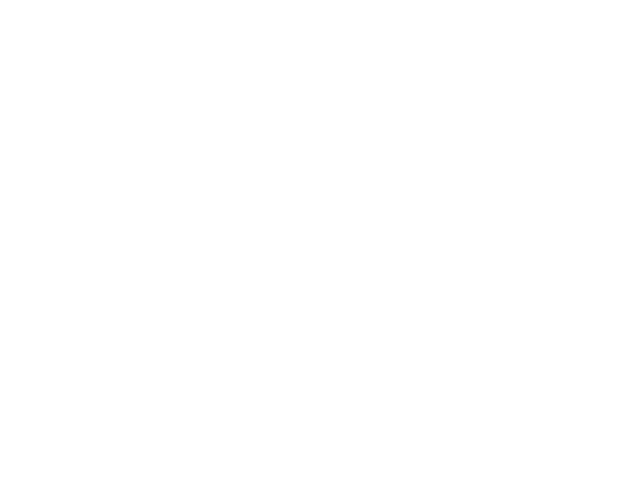
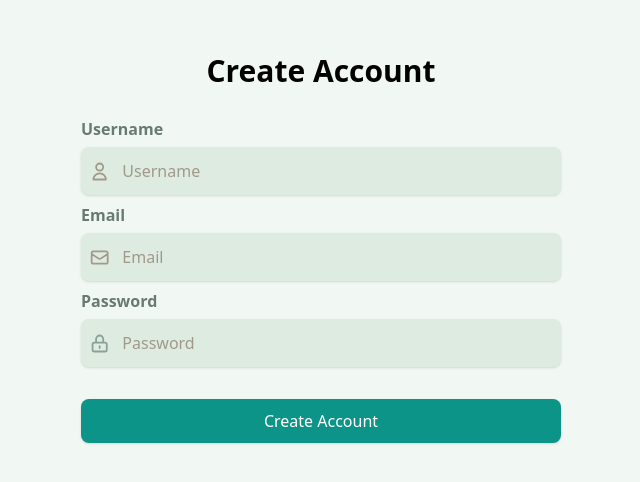
Before and after one commit to varletint/paywithmi, a React (Vite) app in the folder client/: page /register in a window 1280 px wide. Before the commit this address had no page. Shown: the part 148-630 px from the top of the page, without its empty margins (319-959 px from the left). Built offline with nearby package versions, Linux system fonts and the light colour scheme.

Commit message:
create account functionality

```diff
--- a/client/src/App.jsx
+++ b/client/src/App.jsx
@@ -8,6 +8,7 @@ import CreateItem from "./Pages/CreateItem";
 import SignIn from "./Pages/SignIn";
 import AdminPrivate from "./compponents/AdminPrivate";
 import Page from "./Pages/Page";
+import CreateAccount from "./Pages/CreateAccount";
 
 function App() {
   return (
@@ -17,12 +18,12 @@ function App() {
           <Route path='/' element={<GotoPaymentPage />} />
           <Route path='/deptC-payment' element={<MakePayment />} />
           <Route path='/payment-types' element={<TypesOfPayment />} />
-          <Route path='/sign-in' element={<SignIn />} />
-
-          <Route path='/dashboard' element={<Page />} />
+          <Route path='/login' element={<SignIn />} />
+          <Route path='/register' element={<CreateAccount />} />
 
           {/* Private Routes */}
           <Route element={<AdminPrivate />}>
+            <Route path='/dashboard' element={<Page />} />
             <Route path='/create-item' element={<CreateItem />} />
           </Route>
         </Routes>
--- /dev/null
+++ b/client/src/Pages/CreateAccount.jsx
@@ -0,0 +1,158 @@
+import React, { useState } from "react";
+import { FaLock } from "react-icons/fa";
+import { Link, useNavigate } from "react-router-dom";
+import {
+  HiOutlineLockClosed,
+  HiOutlineMail,
+  HiOutlineUser,
+  HiUser,
+} from "react-icons/hi";
+
+import { useDispatch, useSelector } from "react-redux";
+import {
+  signInFailure,
+  signInSuccess,
+  signInStart,
+} from "../redux/user/userSlice";
+
+export default function CreateAccount() {
+  const [formData, setFormData] = useState({});
+  const [isLoading, setIsLoading] = useState(false);
+  const { error: errorMessage } = useSelector((state) => state.user);
+  const dispatch = useDispatch();
+  const navigate = useNavigate();
+
+  document.title = "Login page";
+
+  console.log(formData);
+
+  const handleChange = (e) => {
+    setFormData({ ...formData, [e.target.id]: e.target.value });
+  };
+
+  const handleSubmit = async (e) => {
+    e.preventDefault();
+    if (!formData.email || !formData.password) {
+      return dispatch(signInFailure("Fields cannot be empty"));
+    }
+
+    try {
+      setIsLoading(true);
+      dispatch(signInStart());
+
+      const res = await fetch(`/api/auth/signup`, {
+        method: "POST",
+        headers: {
+          "Content-Type": "application/json",
+        },
+        body: JSON.stringify(formData),
+      });
+      const data = await res.json();
+
+      if (data.success === false) {
+        setIsLoading(false);
+        return dispatch(signInFailure(data.message));
+      }
+      if (res.ok) {
+        setIsLoading(false);
+        dispatch(signInSuccess(data));
+        navigate(`/dashboard`);
+      }
+    } catch (error) {
+      dispatch(signInFailure(error.message));
+    }
+  };
+
+  return (
+    <div className='h-[100vh]'>
+      <div
+        className='flex max-w-[36rem] justify-center
+         h-full flex-col mx-auto
+       '>
+        <div className=''>
+          <h3 className='text-center sm:text-3xl mb-[1.25rem] text-2xl font-bold'>
+            Create Account
+          </h3>
+        </div>
+        <div className=''>
+          <form
+            onSubmit={handleSubmit}
+            className='flex flex-col gap-2 p-2 px-3 sm:px-[3rem]'>
+            <div className=''>
+              <label className=' font-semibold text-[#687a72]'>Username</label>
+              <div
+                className=' w-full mt-1.5 bg-[#ddebe0] flex
+              gap-3 items-center p-2 py-3  shadow rounded-lg'>
+                <HiOutlineUser size={23} className=' text-[#a1998a]' />
+                <input
+                  type='text '
+                  id='username'
+                  className='w-full text-[#a1998a] border-none bg-transparent
+            placeholder:text-[#a1998a] placeholder:font-medium
+          focus:outline-none'
+                  placeholder='Username'
+                  onChange={handleChange}
+                />
+              </div>
+            </div>
+            <div className=''>
+              <label className=' font-semibold text-[#687a72]'>Email</label>
+              <div
+                className=' w-full mt-1.5 bg-[#ddebe0] flex
+              gap-3 items-center p-2 py-3  shadow rounded-lg'>
+                <HiOutlineMail size={23} className=' text-[#a1998a]' />
+                <input
+                  type='email '
+                  id='email'
+                  className='w-full text-[#a1998a] border-none bg-transparent
+            placeholder:text-[#a1998a] placeholder:font-medium
+          focus:outline-none'
+                  placeholder='Email'
+                  onChange={handleChange}
+                />
+              </div>
+            </div>
+            <div className=''>
+              <label className=' font-semibold text-[#687a72]'>Password</label>
+              <div
+                className=' w-full mt-1.5 bg-[#ddebe0] flex
+              gap-3 items-center p-2 py-3  shadow rounded-lg'>
+                <HiOutlineLockClosed
+                  size={23}
+                  className='
+                text-[#8aa197]'
+                />
+                <input
+                  type='text '
+                  className='w-full border-none bg-transparent
+                  text-[#a1998a]
+            placeholder:text-[#a1998a] placeholder:font-medium
+          focus:outline-none'
+                  placeholder='Password'
+                  id='password'
+                  onChange={handleChange}
+                />
+              </div>
+            </div>
+
+            <button
+              className='bg-[#0d9488] p-2.5 mt-6
+            text-white rounded-lg font-medium shadow'
+              type='submit'
+              disabled={isLoading}>
+              {isLoading ? <span>Loading</span> : "  Create Account"}
+            </button>
+          </form>
+          {errorMessage && (
+            <p
+              className='mt-2 text-center p-3
+              text-red-600 font-medium text-sm
+              '>
+              {errorMessage}
+            </p>
+          )}
+        </div>
+      </div>
+    </div>
+  );
+}
```
Also changed, not shown: 1 other file (tests, documents, lock files or other folders).
